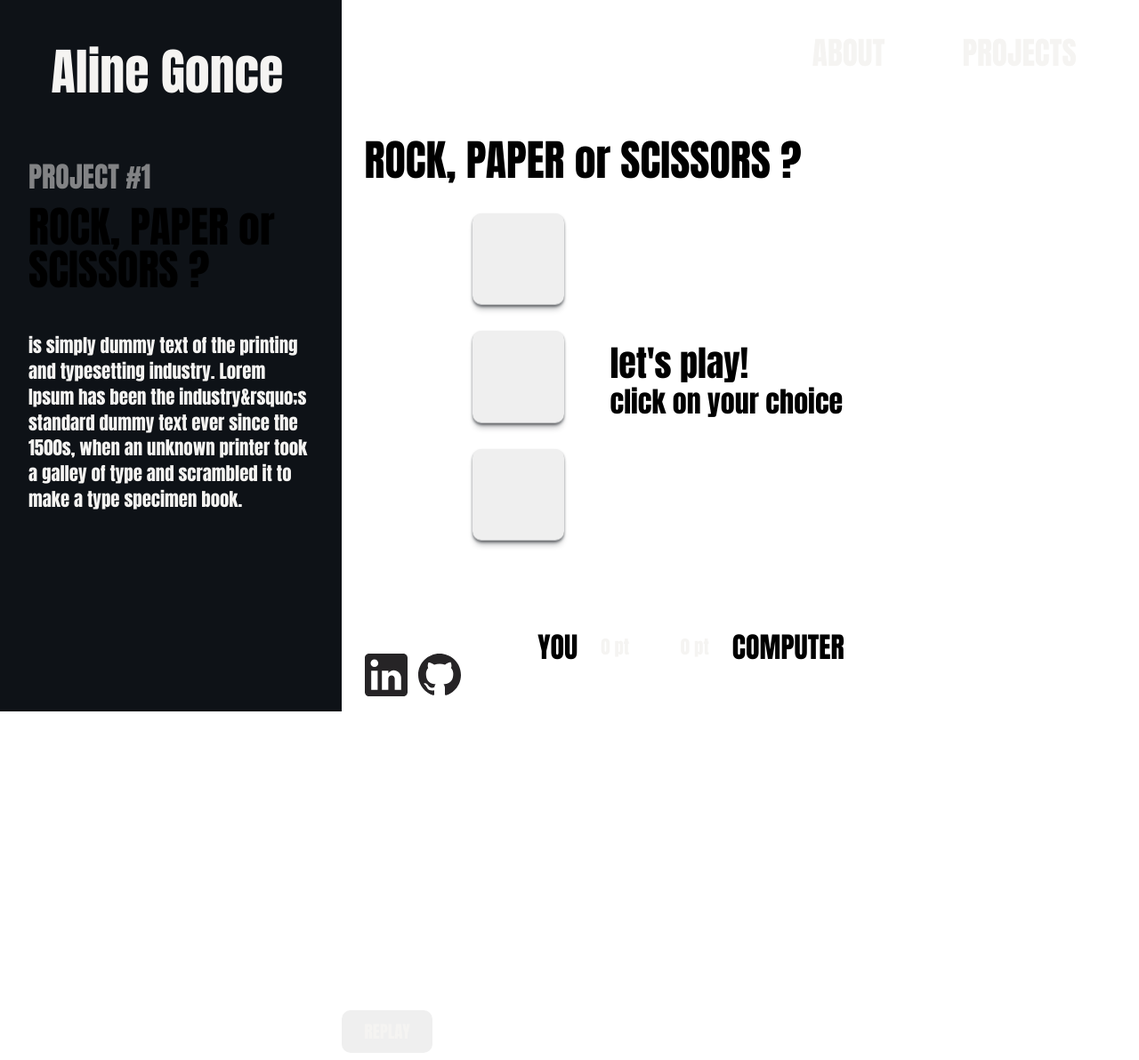
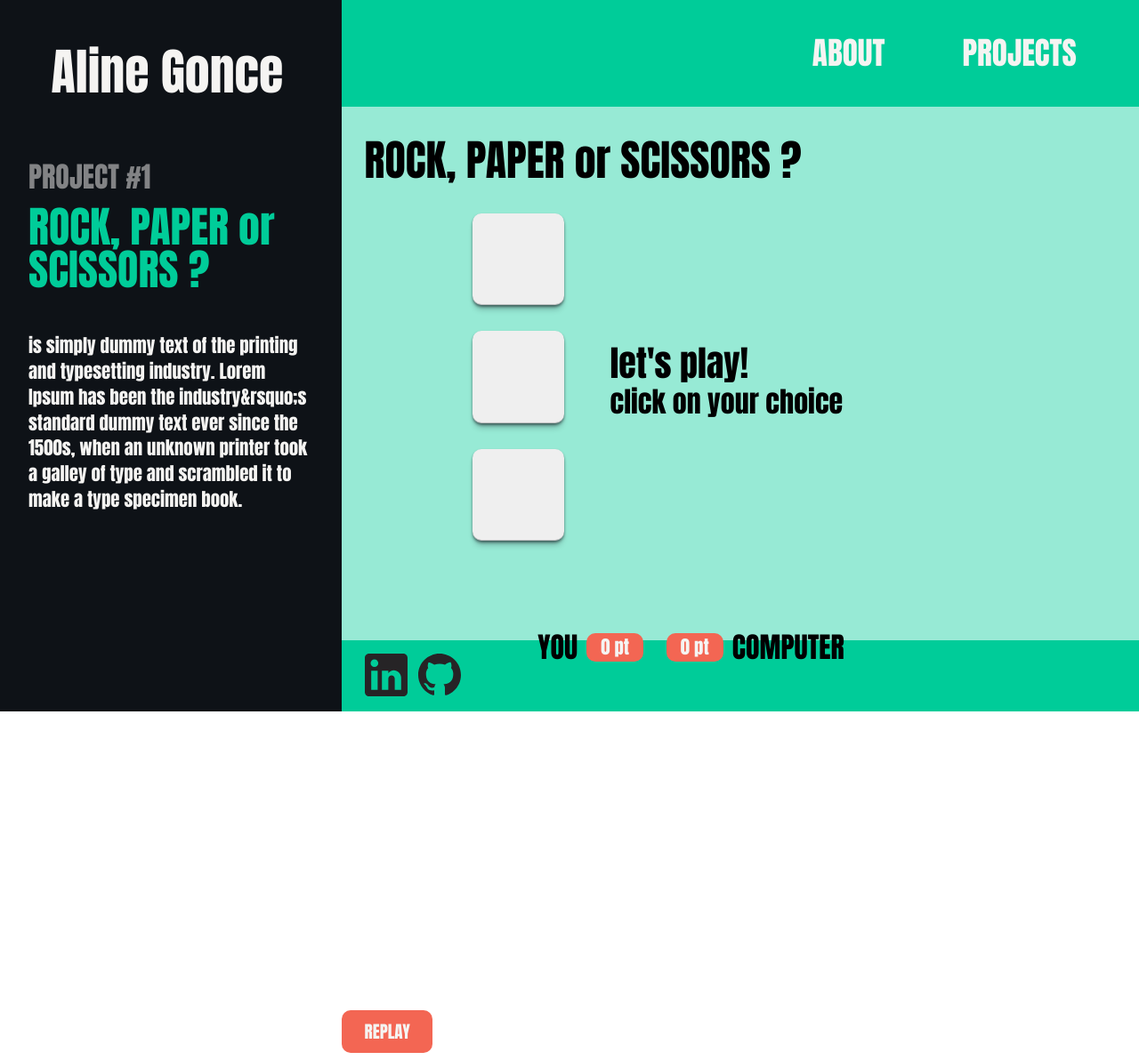
Before and after one commit to Gonaline/portfolio-2023, a React (Create React App) app in the folder client/: page /projects in a window 1280 px wide. Shown: the whole page at 89% size. Built offline with nearby package versions, Linux system fonts and the light colour scheme.

Commit message:
client/fix: update style files with theme color variables

```diff
--- a/client/src/style/footerStyle.ts
+++ b/client/src/style/footerStyle.ts
@@ -3,9 +3,7 @@ import styled from 'styled-components';
 export default styled.footer`
   height: 10vh;
   width: 100vw;
-  background-color: ${(props: any): string => {
-    return `${props.color}`;
-  }};
+  background-color: var(--headerAndFooterColor);
   display: flex;
   .left {
     height: 10vh;
--- a/client/src/style/headerStyle.ts
+++ b/client/src/style/headerStyle.ts
@@ -3,9 +3,7 @@ import styled from 'styled-components';
 export default styled.header`
   width: 100vw;
   height: 15vh;
-  background-color: ${(props: any): string => {
-    return `${props.color}`;
-  }};
+  background-color: var(--headerAndFooterColor);
   display: flex;
   flex-wrap: nowrap;
   justify-content: space-between;
@@ -76,9 +74,7 @@ export default styled.header`
         font-size: 1.5rem;
       }
       .link:hover {
-        color: ${(props: any): string => {
-          return `${props.color}`;
-        }};
+        color: var(--textColor);
         background: var(--white-opacity50);
       }
     }
--- a/client/src/style/leftStyle.ts
+++ b/client/src/style/leftStyle.ts
@@ -23,9 +23,7 @@ export default styled.section`
     color: var(--white);
   }
   h2 {
-    color: ${(props: any): string | undefined => {
-      return `${props.color}`;
-    }};
+    color: var(--textColor);
     margin-bottom: 6vh;
   }
   @media screen and (max-width: 700px) {
--- a/client/src/style/project1/counterStyle.ts
+++ b/client/src/style/project1/counterStyle.ts
@@ -26,9 +26,7 @@ export default styled.div`
     width: 5vw;
     aspect-ratio: 2/1;
     border-radius: var(--border-radius);
-    background-color: ${(props: any): string | undefined => {
-      return `${props.color}`;
-    }};
+    background-color: var(--otherColor);
     color: var(--white);
     display: flex;
     justify-content: center;
--- a/client/src/style/project1/project1Style.ts
+++ b/client/src/style/project1/project1Style.ts
@@ -3,9 +3,7 @@ import styled from 'styled-components';
 export default styled.section`
   width: 70vw;
   height: 75vh;
-  background-color: ${(props: any): string | undefined => {
-    return `${props.color}`;
-  }};
+  background-color: var(--backgroundColor);
 
   @media screen and (max-width: 700px) {
     width: 100vw;
--- a/client/src/style/project1/replayStyle.ts
+++ b/client/src/style/project1/replayStyle.ts
@@ -11,9 +11,7 @@ export default styled.button`
   text-align: center;
   color: var(--white);
   border-radius: var(--border-radius);
-  background-color: ${(props) => {
-    return `${props.color}`;
-  }};
+  background-color: var(--otherColor);
   font-family: var(--font-family);
   margin-bottom: 1vh;
 
```
